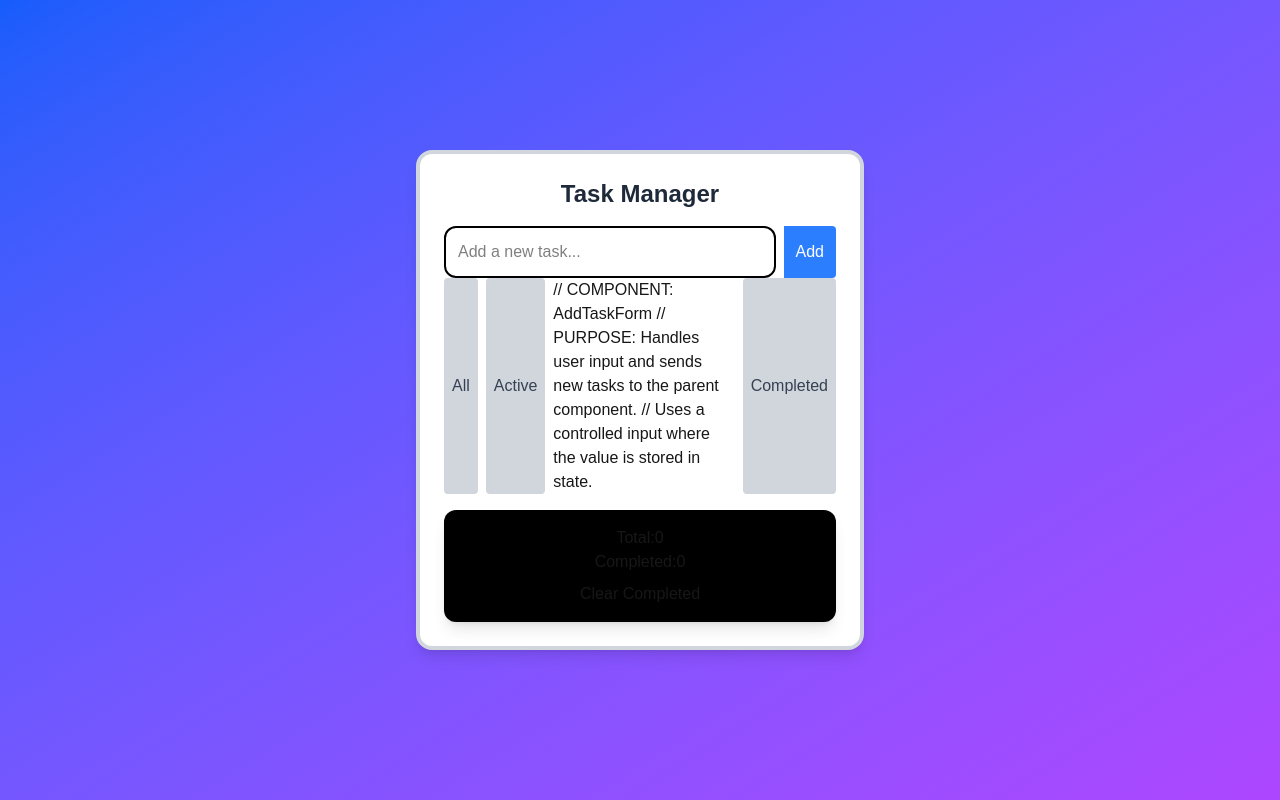
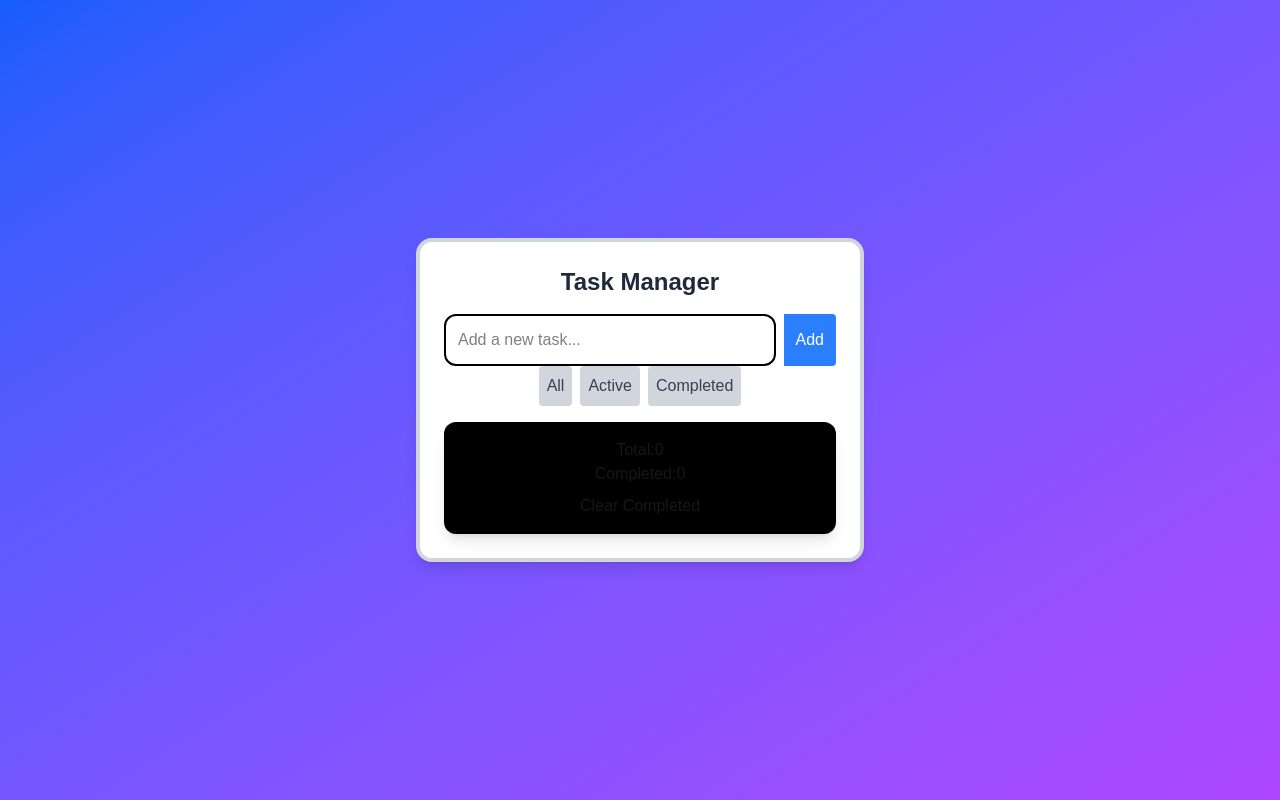
Before and after one commit to rrelle/task-manager, a Next.js app: page / in a window 1280 px wide. Built offline with nearby package versions, Linux system fonts and the light colour scheme.

Commit message:
fixed any issues

```diff
--- a/src/components/TaskBoard.js
+++ b/src/components/TaskBoard.js
@@ -64,6 +64,9 @@ function handleAdd(title) {
 
     // Calculates the number of completed tasks dynamically.
 // This is derived instead of stored to avoid duplicated state.
+// COMPONENT: AddTaskForm
+// PURPOSE: Handles user input and sends new tasks to TaskBoard.
+// Uses a controlled input (value is stored in state).
 const completed = tasks.filter(t => t.done).length;
     return (
         <div className="min-h-screen bg-gradient-to-br from-blue-600 to-purple-500 flex items-center justify-center">
@@ -82,9 +85,6 @@ const completed = tasks.filter(t => t.done).length;
                 >
                     Active
                 </button>
-                // COMPONENT: AddTaskForm
-// PURPOSE: Handles user input and sends new tasks to the parent component.
-// Uses a controlled input where the value is stored in state.
                 <button onClick={() => setFilter('completed')}
                     className="bg-gray-300 text-gray-700 p-2 rounded hover:bg-gray-400"
                 >
```
